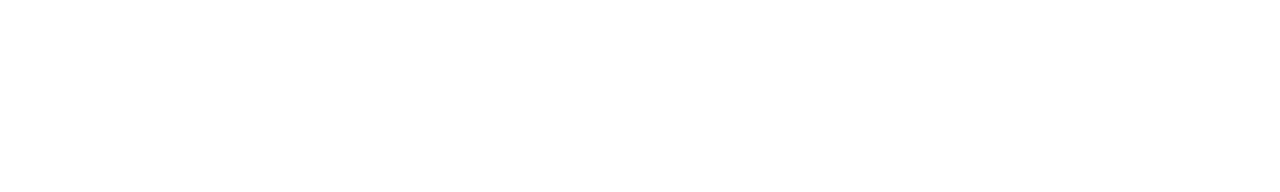
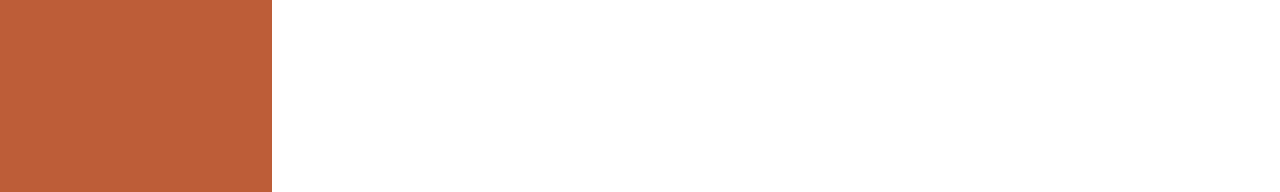
Before and after one commit to TrentVarnes/myarnes.com, a plain HTML site: page index.html in a window 1280 px wide. Shown: the top 192 px of the page. Drawn offline with nearby package versions, Linux system fonts and the light colour scheme; files that its build step writes are made by us from their sources; a script that the page names is missing; files whose address does not match are found by name; a web font is replaced by a local one.

Commit message:
Update index.html

```diff
--- a/index.html
+++ b/index.html
@@ -2,7 +2,7 @@
 <html lang="en">
     <head>
         <meta charset="utf-8" />
-        <style type="text/css" media="screen">
+        <link href="style.css" rel="stylesheet" type="text/css"/>
         <meta name="viewport" content="width=device-width, initial-scale=1, shrink-to-fit=no" />
         <meta name="description" content="Trent Varnes is a current Computer Science student looking for career opportunities post graduation." />
         <meta name="author" content="Trent Varnes" />
```
